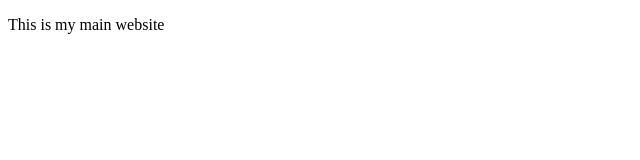
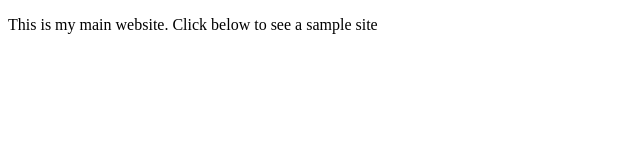
Before and after one commit to elitemoni/elitemoni.github.io, a plain HTML site: page index.html in a window 1280 px wide. Shown: the whole page, without its empty margins (0-640 px from the left). Drawn offline with Linux system fonts and the light colour scheme.

Commit message:
commited

```diff
--- a/index.html
+++ b/index.html
@@ -7,6 +7,7 @@
   <title>Document</title>
 </head>
 <body>
-  <p>This is my main website</p>
+  <p>This is my main website. Click below to see a sample site</p>
+  <link href="./simpleTestSite">
 </body>
 </html>
```
